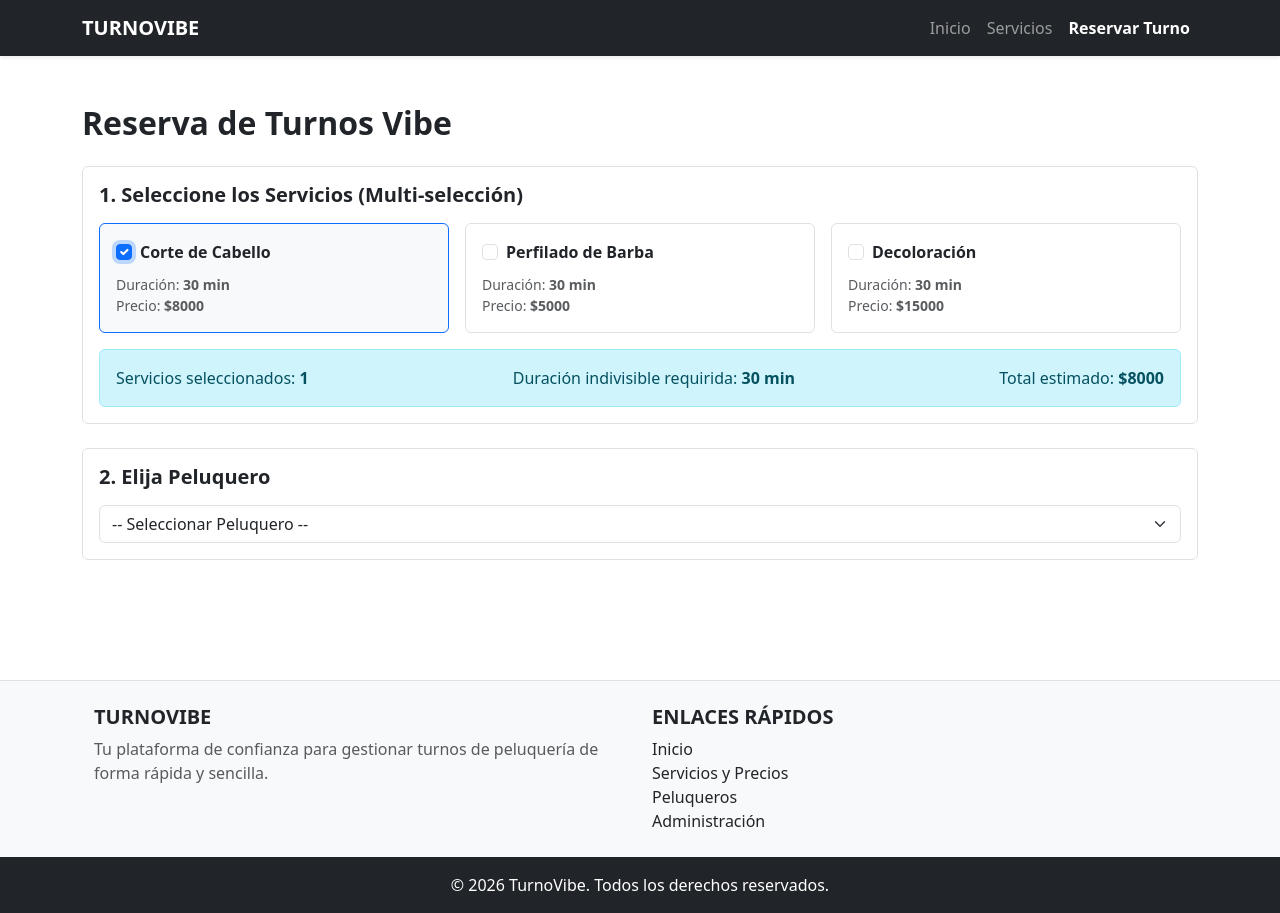
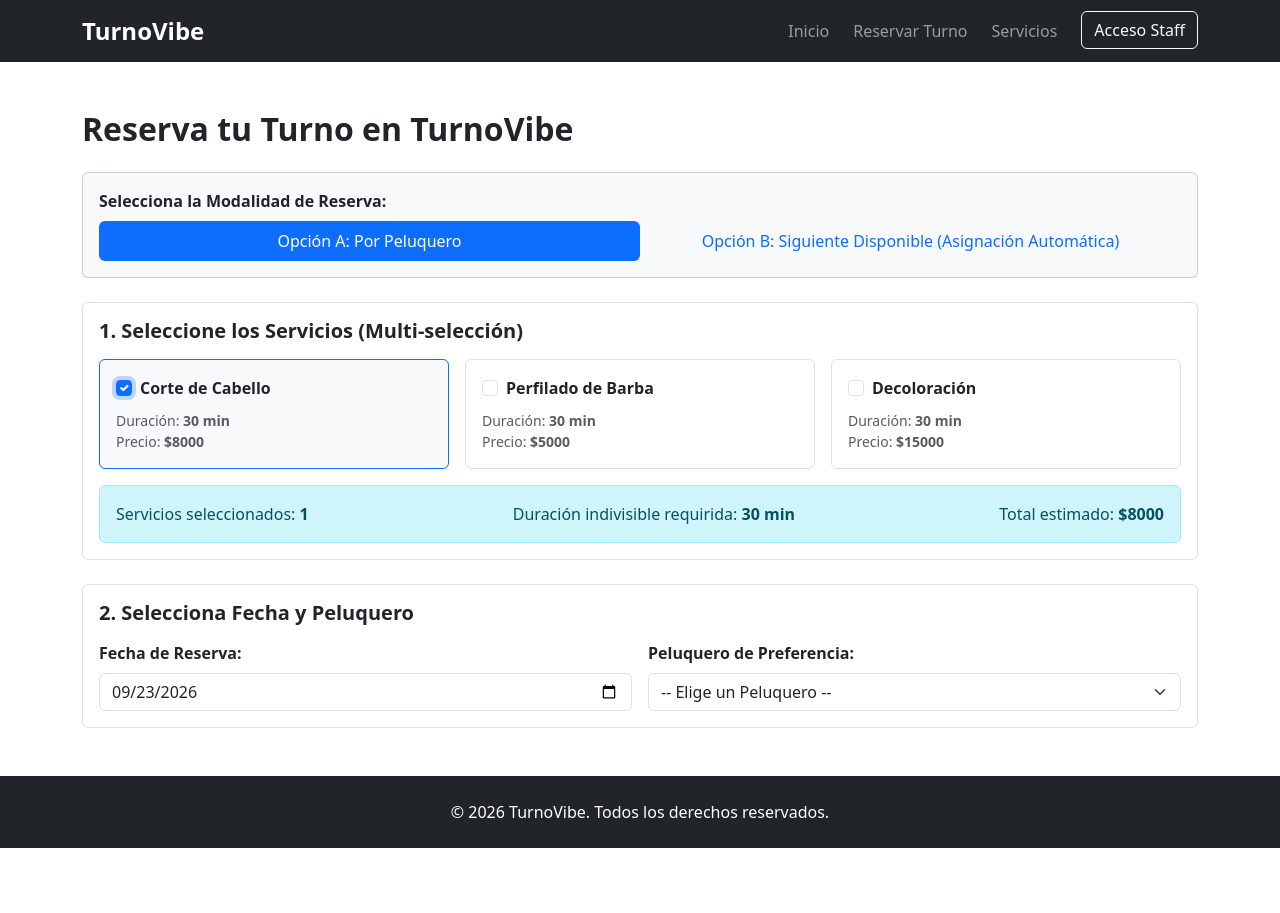
Before and after one commit to rosifloresUNSL/TurnoVibe, a React app in the folder frontend/: page /turnos in a window 1280 px wide. Both pictures are taken after a click on the checkbox "Corte de Cabello". After the commit the page ends 848 px from the top, so only its background shows below. Built offline with nearby package versions, Linux system fonts and the light colour scheme; the HTML template or start-up script is replaced by a standard one.

Commit message:
reserva para el cliente (Opción A: Por Peluquero y Opción B: Siguiente Disponible)

```diff
--- a/frontend/src/features/turnos/pages/ReservarTurnoPage.jsx
+++ b/frontend/src/features/turnos/pages/ReservarTurnoPage.jsx
@@ -2,11 +2,24 @@ import { useEffect, useState } from 'react';
 import serviciosData from '../../../data/servicios.json';
 import peluquerosData from '../../../data/peluqueros.json';
 import { SelectorServicios } from '../components/SelectorServicios';
-import { calcularDuracionTotal, obtenerSlotsDisponibles } from '../utils/calculoSlots';
+import {
+  calcularDuracionTotal,
+  obtenerSlotsDisponibles,
+  obtenerSlotsSiguienteDisponible
+} from '../utils/calculoSlots';
 
 export function ReservarTurnoPage() {
   const [servicios, setServicios] = useState([]);
   const [serviciosSeleccionados, setServiciosSeleccionados] = useState([]);
+
+  // Fecha seleccionada (por defecto HOY en formato YYYY-MM-DD)
+  const [fechaSeleccionada, setFechaSeleccionada] = useState(
+    new Date().toISOString().split('T')[0]
+  );
+
+  // Modo de Reserva: 'por_peluquero' (Opción A) | 'siguiente_disponible' (Opción B)
+  const [modoReserva, setModoReserva] = useState('por_peluquero');
+
   const [peluqueroSeleccionado, setPeluqueroSeleccionado] = useState('');
   const [slotsCalculados, setSlotsCalculados] = useState([]);
   const [slotElegido, setSlotElegido] = useState(null);
@@ -15,41 +28,113 @@ export function ReservarTurnoPage() {
     setServicios(serviciosData);
   }, []);
 
+  // Recalcular slots disponibles cuando cambien los insumos del formulario
   useEffect(() => {
     setSlotElegido(null);
-    if (serviciosSeleccionados.length === 0 || !peluqueroSeleccionado) {
+
+    // Si no hay servicios seleccionados o no hay fecha, reseteamos la lista
+    if (serviciosSeleccionados.length === 0 || !fechaSeleccionada) {
       setSlotsCalculados([]);
       return;
     }
 
-    const duracion = calcularDuracionTotal(serviciosSeleccionados);
-    const peluquero = peluquerosData.find((p) => p.id === Number(peluqueroSeleccionado));
+    const duracionTotal = calcularDuracionTotal(serviciosSeleccionados);
 
-    if (peluquero) {
-      const libres = obtenerSlotsDisponibles(peluquero.agenda, duracion);
-      setSlotsCalculados(libres);
+    // Opción A: Por Peluquero
+    if (modoReserva === 'por_peluquero') {
+      if (!peluqueroSeleccionado) {
+        setSlotsCalculados([]);
+        return;
       }
-  }, [serviciosSeleccionados, peluqueroSeleccionado]);
+
+      // CORRECCIÓN CLAVE: Comparación estricta asegurando parseo a Number o String
+      const peluquero = peluquerosData.find(
+        (p) => String(p.id) === String(peluqueroSeleccionado)
+      );
+
+      if (peluquero && peluquero.agenda) {
+        const slots = obtenerSlotsDisponibles(peluquero.agenda, duracionTotal);
+        setSlotsCalculados(
+          slots.map((s) => ({ ...s, peluqueroNombre: peluquero.nombre }))
+        );
+      } else {
+        setSlotsCalculados([]);
+      }
+    }
+    // Opción B: Siguiente Disponible (Asignación automática)
+    else if (modoReserva === 'siguiente_disponible') {
+      const slotsAutomaticos = obtenerSlotsSiguienteDisponible(
+        peluquerosData,
+        duracionTotal
+      );
+      setSlotsCalculados(slotsAutomaticos);
+    }
+  }, [serviciosSeleccionados, modoReserva, peluqueroSeleccionado, fechaSeleccionada]);
 
   return (
-    <div className="container py-5">
-      <h2 className="fw-bold mb-4">Reserva de Turnos Vibe</h2>
+    <div className="container py-4">
+      <h2 className="fw-bold mb-4">Reserva tu Turno en TurnoVibe</h2>
 
+      {/* 1. Selección de Modo de Reserva */}
+      <div className="card p-3 mb-4 bg-light">
+        <label className="fw-bold mb-2">Selecciona la Modalidad de Reserva:</label>
+        <div className="nav nav-pills nav-justified">
+          <button
+            type="button"
+            className={`nav-link ${modoReserva === 'por_peluquero' ? 'active' : ''}`}
+            onClick={() => {
+              setModoReserva('por_peluquero');
+              setSlotElegido(null);
+            }}
+          >
+            Opción A: Por Peluquero
+          </button>
+          <button
+            type="button"
+            className={`nav-link ${modoReserva === 'siguiente_disponible' ? 'active' : ''}`}
+            onClick={() => {
+              setModoReserva('siguiente_disponible');
+              setPeluqueroSeleccionado('');
+              setSlotElegido(null);
+            }}
+          >
+            Opción B: Siguiente Disponible (Asignación Automática)
+          </button>
+        </div>
+      </div>
+
+      {/* 2. Multi-selección de Servicios */}
       <SelectorServicios
         servicios={servicios}
         seleccionados={serviciosSeleccionados}
         enCambioSeleccion={(nuevos) => setServiciosSeleccionados(nuevos)}
       />
 
+      {/* 3. Selección de Fecha y Peluquero */}
       {serviciosSeleccionados.length > 0 && (
-        <div className="card p-3 border mb-4">
-          <h5 className="fw-bold mb-3">2. Elija Peluquero</h5>
+        <div className="card p-3 mb-4 border">
+          <h5 className="fw-bold mb-3">2. Selecciona Fecha {modoReserva === 'por_peluquero' && 'y Peluquero'}</h5>
+
+          <div className="row g-3">
+            <div className={modoReserva === 'por_peluquero' ? 'col-md-6' : 'col-md-12'}>
+              <label className="form-label fw-bold">Fecha de Reserva:</label>
+              <input
+                type="date"
+                className="form-control"
+                value={fechaSeleccionada}
+                onChange={(e) => setFechaSeleccionada(e.target.value)}
+              />
+            </div>
+
+            {modoReserva === 'por_peluquero' && (
+              <div className="col-md-6">
+                <label className="form-label fw-bold">Peluquero de Preferencia:</label>
                 <select
                   className="form-select"
                   value={peluqueroSeleccionado}
                   onChange={(e) => setPeluqueroSeleccionado(e.target.value)}
                 >
-            <option value="">-- Seleccionar Peluquero --</option>
+                  <option value="">-- Elige un Peluquero --</option>
                   {peluquerosData.map((p) => (
                     <option key={p.id} value={p.id}>
                       {p.nombre}
@@ -58,33 +143,44 @@ export function ReservarTurnoPage() {
                 </select>
               </div>
             )}
+          </div>
+        </div>
+      )}
 
-      {peluqueroSeleccionado && serviciosSeleccionados.length > 0 && (
-        <div className="card p-3 border mb-4">
+      {/* 4. Muestra de Franjas Libres Calculadas */}
+      {serviciosSeleccionados.length > 0 &&
+        fechaSeleccionada &&
+        (modoReserva === 'siguiente_disponible' || peluqueroSeleccionado) && (
+          <div className="card p-3 mb-4 border">
             <h5 className="fw-bold mb-3">
-            3. Franjas Horarias Disponibles (Bloque continuo de{' '}
+              3. Horarios Disponibles (Bloque continuo de{' '}
               {calcularDuracionTotal(serviciosSeleccionados)} min)
             </h5>
 
             {slotsCalculados.length === 0 ? (
-            <div className="alert alert-warning">
-              No hay bloques continuos suficientes para la duración solicitada con este peluquero.
+              <div className="alert alert-warning mb-0">
+                No hay agenda continua libre suficiente para cubrir la duración de los servicios seleccionados.
               </div>
             ) : (
               <div className="d-flex flex-wrap gap-2">
-              {slotsCalculados.map((slot, index) => {
-                const esElegido =
+                {slotsCalculados.map((slot, idx) => {
+                  const esSeleccionado =
                     slotElegido?.horaInicio === slot.horaInicio &&
                     slotElegido?.horaFin === slot.horaFin;
 
                   return (
                     <button
-                    key={index}
+                      key={idx}
                       type="button"
-                    className={`btn ${esElegido ? 'btn-primary' : 'btn-outline-primary'}`}
+                      className={`btn ${esSeleccionado ? 'btn-success' : 'btn-outline-primary'}`}
                       onClick={() => setSlotElegido(slot)}
                     >
-                    {slot.horaInicio} a {slot.horaFin} hs
+                      {slot.horaInicio} - {slot.horaFin} hs
+                      {modoReserva === 'siguiente_disponible' && (
+                        <span className="d-block small text-muted">
+                          ({slot.peluqueroNombre})
+                        </span>
+                      )}
                     </button>
                   );
                 })}
@@ -93,13 +189,24 @@ export function ReservarTurnoPage() {
           </div>
         )}
 
+      {/* 5. Resumen Final de Reserva */}
       {slotElegido && (
-        <div className="alert alert-success">
-          <h5 className="fw-bold">Resumen de Franja Elegida</h5>
-          <p className="mb-0">
-            Horario: <strong>{slotElegido.horaInicio} - {slotElegido.horaFin} hs</strong> (
-            {calcularDuracionTotal(serviciosSeleccionados)} minutos asegurados sin interrupciones).
-          </p>
+        <div className="alert alert-success mt-4">
+          <h5 className="fw-bold">Resumen de tu Turno Seleccionado</h5>
+          <ul className="mb-0">
+            <li>
+              Fecha: <strong>{fechaSeleccionada}</strong>
+            </li>
+            <li>
+              Peluquero Asignado: <strong>{slotElegido.peluqueroNombre}</strong>
+            </li>
+            <li>
+              Horario reservado: <strong>{slotElegido.horaInicio} a {slotElegido.horaFin} hs</strong>
+            </li>
+            <li>
+              Duración Bloqueada: <strong>{calcularDuracionTotal(serviciosSeleccionados)} min</strong>
+            </li>
+          </ul>
         </div>
       )}
     </div>
--- a/frontend/src/shared/layout/Footer.jsx
+++ b/frontend/src/shared/layout/Footer.jsx
@@ -1,45 +1,9 @@
-function Footer() {
+export function Footer() {
   return (
-    <footer className="bg-light text-center text-lg-start border-top mt-5">
-      <div className="container p-4">
-        <div className="row">
-
-          {/* Columna de información */}
-          <div className="col-lg-6 col-md-12 mb-4 mb-md-0">
-            <h5 className="text-uppercase fw-bold">TurnoVibe</h5>
-            <p className="text-muted">
-              Tu plataforma de confianza para gestionar turnos de peluquería de forma rápida y sencilla.
-            </p>
-          </div>
-
-          {/* Columna de enlaces rápidos */}
-          <div className="col-lg-6 col-md-12 mb-4 mb-md-0">
-            <h5 className="text-uppercase fw-bold">Enlaces Rápidos</h5>
-            <ul className="list-unstyled mb-0">
-              <li>
-                <a href="index.html" className="text-dark text-decoration-none">Inicio</a>
-              </li>
-              <li>
-                <a href="servicios.html" className="text-dark text-decoration-none">Servicios y Precios</a>
-              </li>
-              <li>
-                <a href="peluqueros.html" className="text-dark text-decoration-none">Peluqueros</a>
-              </li>
-              <li>
-                <a href="admin.html" className="text-dark text-decoration-none">Administración</a>
-              </li>
-            </ul>
-          </div>
-
-        </div>
-      </div>
-
-      {/* Franja de Copyright */}
-      <div className="text-center p-3 bg-dark text-white">
-        © {new Date().getFullYear()} TurnoVibe. Todos los derechos reservados.
+    <footer className="bg-dark text-white py-4 mt-auto">
+      <div className="container text-center">
+        <p className="mb-0">&copy; {new Date().getFullYear()} TurnoVibe. Todos los derechos reservados.</p>
       </div>
     </footer>
-  )
+  );
 }
-
-export { Footer };
--- a/frontend/src/shared/layout/Navbar.jsx
+++ b/frontend/src/shared/layout/Navbar.jsx
@@ -1,37 +1,42 @@
-import { Link, NavLink } from 'react-router';
+import { NavLink, Link } from 'react-router-dom'; // o Link / NavLink de react-router-dom
 
-export function Navbar({ marca = 'TURNOVIBE', enlaces = [] }) {
+export function Navbar() {
   return (
-    <nav className="navbar navbar-expand-lg navbar-dark bg-dark shadow-sm">
+    <nav className="navbar navbar-expand-lg navbar-dark bg-dark mb-4">
       <div className="container">
-        <Link className="navbar-brand fw-bold" to="/">
-          {marca}
+        <Link to="/" className="navbar-brand fw-bold fs-4">
+          TurnoVibe
         </Link>
         <button
           className="navbar-toggler"
           type="button"
           data-bs-toggle="collapse"
           data-bs-target="#navbarNav"
-          aria-controls="navbarNav"
-          aria-expanded="false"
-          aria-label="Toggle navigation"
         >
           <span className="navbar-toggler-icon"></span>
         </button>
         <div className="collapse navbar-collapse" id="navbarNav">
-          <ul className="navbar-nav ms-auto">
-            {enlaces.map((enlace) => (
-              <li className="nav-item" key={enlace.path}>
-                <NavLink
-                  to={enlace.path}
-                  className={({ isActive }) =>
-                    isActive ? 'nav-link active fw-bold' : 'nav-link'
-                  }
-                >
-                  {enlace.etiqueta}
-                </NavLink>
-              </li>
-            ))}
+          <ul className="navbar-link navbar-nav ms-auto gap-2">
+            <li className="nav-item">
+              <Link to="/" className="nav-link">
+                Inicio
+              </Link>
+            </li>
+            <li className="nav-item">
+              <Link to="/reservar" className="nav-link">
+                Reservar Turno
+              </Link>
+            </li>
+            <li className="nav-item">
+              <Link to="/servicios" className="nav-link">
+                Servicios
+              </Link>
+            </li>
+            <li className="nav-item">
+              <Link to="/login" className="btn btn-outline-light ms-lg-2">
+                Acceso Staff
+              </Link>
+            </li>
           </ul>
         </div>
       </div>
```
Also changed, not shown: frontend/src/features/turnos/utils/calculoSlots.js (+61 -10 lines). Lines whose indentation alone changed are shown as unchanged.
